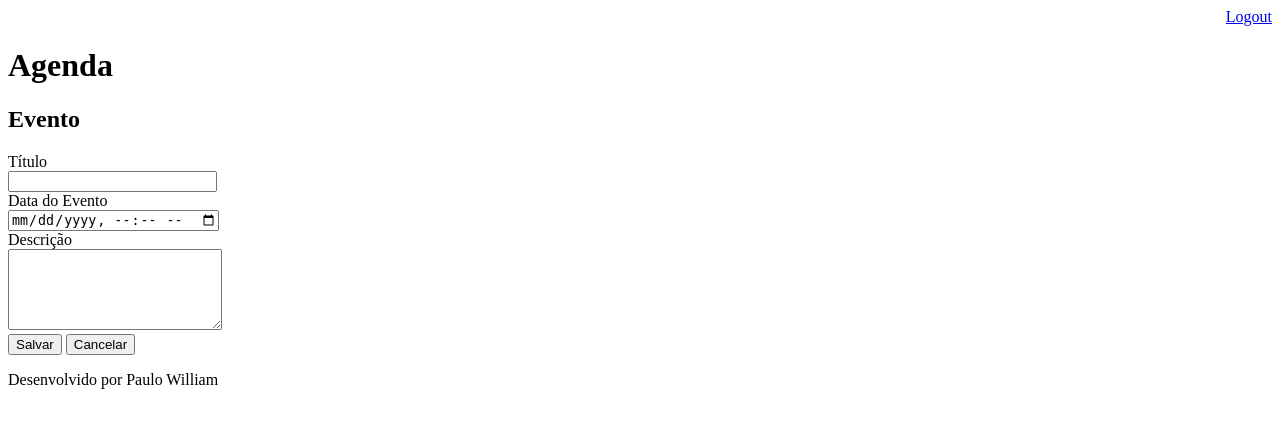
After one commit to PauloWilly/agenda, a Django app: page /agenda/evento/ in a window 1280 px wide. The commit adds this page. Shown: the top 428 px of the page. Run offline with Django 3.2, Linux system fonts and the light colour scheme; a user stored in the database is signed in.

Commit message:
Incluíndo template para inserção de eventos da agenda. Incluído o gitignore para ignorar os arquivos compilados

```diff
--- a/agenda/urls.py
+++ b/agenda/urls.py
@@ -21,6 +21,8 @@ from django.views.generic import RedirectView
 urlpatterns = [
     path('admin/', admin.site.urls),
     path('agenda/', views.lista_eventos),
+    path('agenda/evento/', views.evento), #rota para tela de cadastro
+    path('agenda/evento/submit', views.submit_evento),
     # path('', views.index), #quando início da página for em branco, será redirecionada para "agenda"
     path('', RedirectView.as_view(url='/agenda/')), #ou posso fazer o mesmo do que a linha de acima, dessa maneira
     path('login/', views.login_user),
--- a/core/views.py
+++ b/core/views.py
@@ -31,5 +31,23 @@ def submit_login(request):
 def lista_eventos(request):
     usuario = request.user
     evento = Evento.objects.filter(usuario=usuario)  # listando os eventos cadastrados
-    dados = {'evento': evento}
+    dados = {'eventos': evento}
     return render(request, 'agenda.html', dados)
+
+@login_required(login_url='/login/')
+def evento(request):
+    return render(request, 'evento.html')
+
+@login_required(login_url='/login/')
+def submit_evento(request):
+    if request.POST:
+        titulo = request.POST.get('titulo')
+        data_evento = request.POST.get('data_evento')
+        descricao = request.POST.get('descricao')
+        usuario = request.user
+        #registrando os dados:
+        Evento.objects.create(titulo=titulo,
+                              data_evento=data_evento,
+                              descricao=descricao,
+                              usuario=usuario)
+    return redirect('/') #redirecionando para a página principal
--- /dev/null
+++ b/templates/evento.html
@@ -0,0 +1,27 @@
+{% extends "model-page.html" %}
+
+{% block content %}
+
+<h2>Evento</h2>
+
+<form action="submit" method="POST">{% csrf_token %} <!--{% csrf_token %} = sempre quando houver um "form" que não seja do tipo get, temos que adicionar esse token de segurança-->
+
+    <lable>Título</lable>
+    <br>
+    <input type="text" name="titulo" size="23">
+    <br>
+    <label>Data do Evento</label>
+    <br>
+    <input type="datetime-local" name="data_evento">
+    <br>
+    <label>Descrição</label>
+    <br>
+    <textarea name="descricao" rows="5" cols="24"></textarea>
+    <br>
+    <button type="submit">Salvar</button>
+    <a href="/"> <!--redireciona para o "/agenda"-->
+        <button type="button">Cancelar</button>
+    </a>
+</form>
+
+{% endblock %}
```
Also changed, not shown: templates/agenda.html (+7 -5 lines), db.sqlite3, 1 other file.
